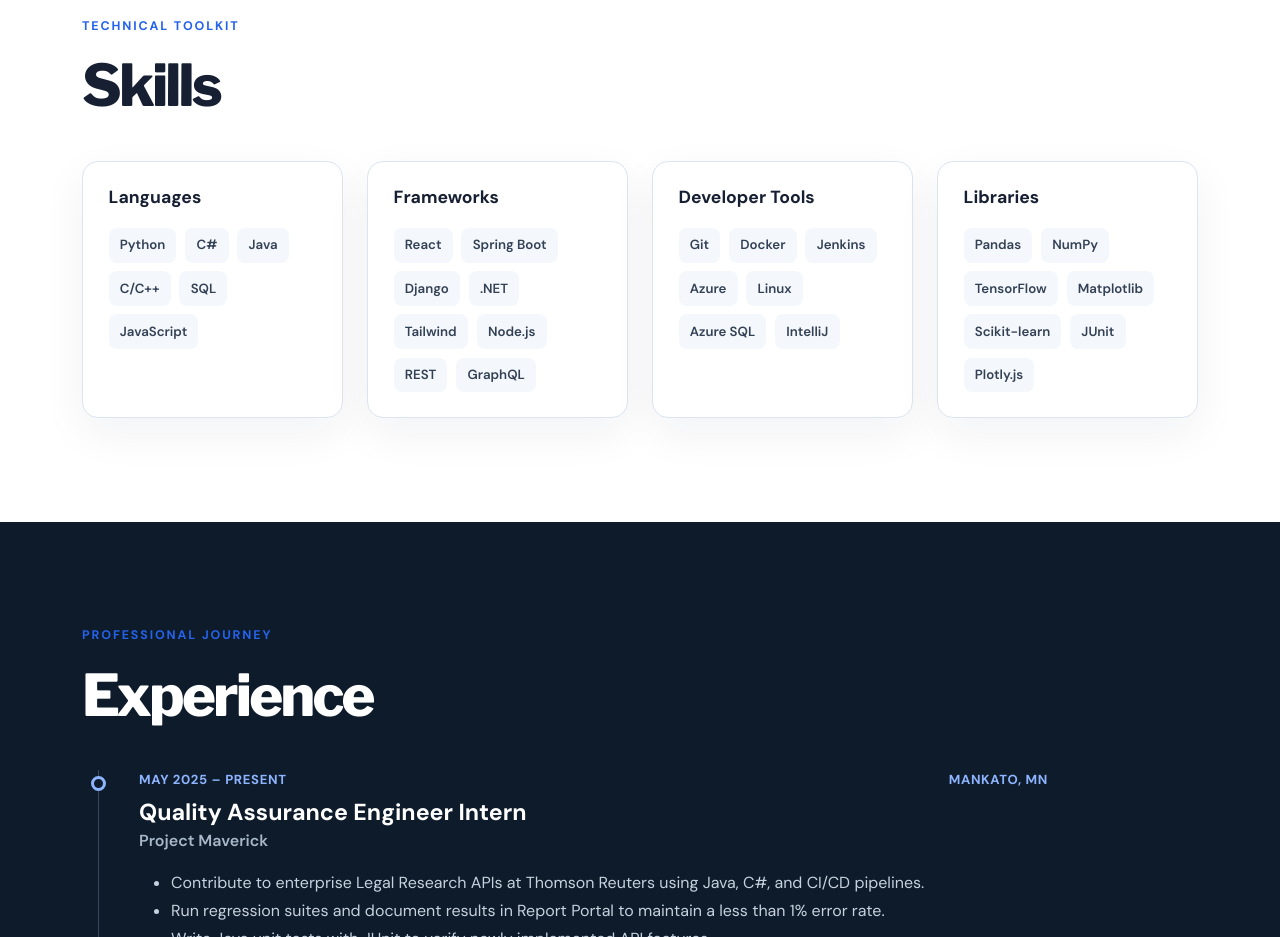
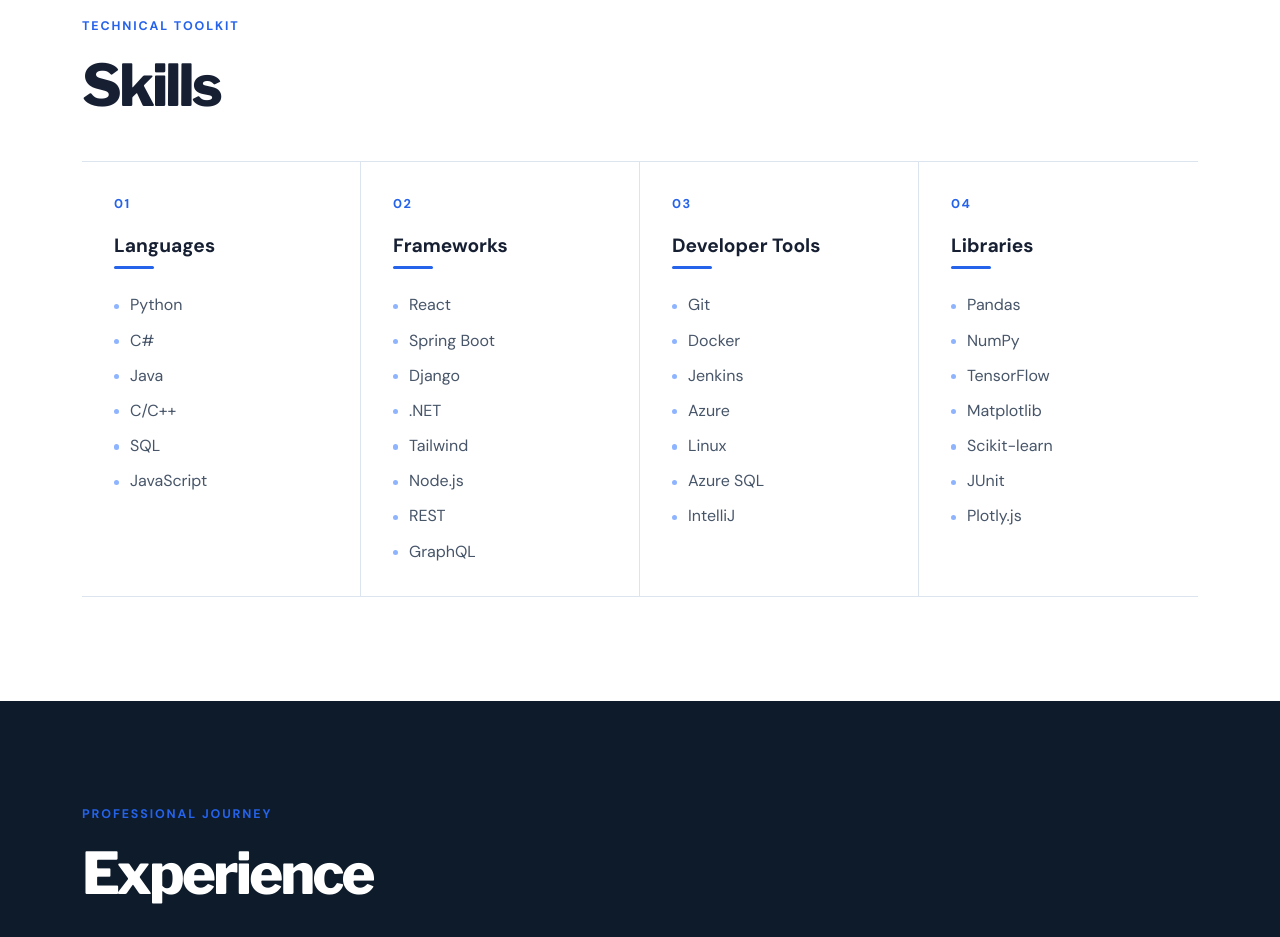
Before and after one commit to ZainaNadeem/Assignment1, a plain HTML site: page index.html in a window 1280 px wide. Shown: the part 1840-2777 px from the top of the page. Drawn offline with nearby package versions, Linux system fonts and the light colour scheme.

Commit message:
Redesign skills section

```diff
--- a/index.html
+++ b/index.html
@@ -104,11 +104,11 @@
           <p class="section-kicker">Technical Toolkit</p>
           <h2 class="section-title">Skills</h2>
         </div>
-        <div class="row g-4">
-          <div class="col-md-6 col-xl-3"><div class="skill-card h-100"><h3>Languages</h3><div class="tag-list"><span>Python</span><span>C#</span><span>Java</span><span>C/C++</span><span>SQL</span><span>JavaScript</span></div></div></div>
-          <div class="col-md-6 col-xl-3"><div class="skill-card h-100"><h3>Frameworks</h3><div class="tag-list"><span>React</span><span>Spring Boot</span><span>Django</span><span>.NET</span><span>Tailwind</span><span>Node.js</span><span>REST</span><span>GraphQL</span></div></div></div>
-          <div class="col-md-6 col-xl-3"><div class="skill-card h-100"><h3>Developer Tools</h3><div class="tag-list"><span>Git</span><span>Docker</span><span>Jenkins</span><span>Azure</span><span>Linux</span><span>Azure SQL</span><span>IntelliJ</span></div></div></div>
-          <div class="col-md-6 col-xl-3"><div class="skill-card h-100"><h3>Libraries</h3><div class="tag-list"><span>Pandas</span><span>NumPy</span><span>TensorFlow</span><span>Matplotlib</span><span>Scikit-learn</span><span>JUnit</span><span>Plotly.js</span></div></div></div>
+        <div class="row g-0 skills-list">
+          <div class="col-sm-6 col-xl-3"><div class="skill-group"><p class="skill-number">01</p><h3>Languages</h3><ul><li>Python</li><li>C#</li><li>Java</li><li>C/C++</li><li>SQL</li><li>JavaScript</li></ul></div></div>
+          <div class="col-sm-6 col-xl-3"><div class="skill-group"><p class="skill-number">02</p><h3>Frameworks</h3><ul><li>React</li><li>Spring Boot</li><li>Django</li><li>.NET</li><li>Tailwind</li><li>Node.js</li><li>REST</li><li>GraphQL</li></ul></div></div>
+          <div class="col-sm-6 col-xl-3"><div class="skill-group"><p class="skill-number">03</p><h3>Developer Tools</h3><ul><li>Git</li><li>Docker</li><li>Jenkins</li><li>Azure</li><li>Linux</li><li>Azure SQL</li><li>IntelliJ</li></ul></div></div>
+          <div class="col-sm-6 col-xl-3"><div class="skill-group"><p class="skill-number">04</p><h3>Libraries</h3><ul><li>Pandas</li><li>NumPy</li><li>TensorFlow</li><li>Matplotlib</li><li>Scikit-learn</li><li>JUnit</li><li>Plotly.js</li></ul></div></div>
         </div>
       </div>
     </section>
--- a/styles.css
+++ b/styles.css
@@ -37,17 +37,21 @@ a { color: inherit; }
 .lead-copy { font-size: 1.35rem; line-height: 1.65; }
 .text-secondary { color: var(--muted) !important; line-height: 1.75; }
 
-.info-card, .skill-card { border: 1px solid var(--line); border-radius: 1rem; background: #fff; box-shadow: 0 15px 45px rgba(20, 40, 70, .06); }
+.info-card { border: 1px solid var(--line); border-radius: 1rem; background: #fff; box-shadow: 0 15px 45px rgba(20, 40, 70, .06); }
 .info-card { padding: 2rem; }
-.info-card h3, .skill-card h3 { font-weight: 800; }
+.info-card h3 { font-weight: 800; }
 .info-card h3 { font-size: 1.35rem; }
 .stat-badge { padding: .55rem .8rem; border-radius: 999px; color: #17459e; background: var(--blue-soft); font-weight: 800; white-space: nowrap; }
 .achievement { margin-top: 1.5rem; padding-top: 1.2rem; border-top: 1px solid var(--line); color: var(--blue); font-weight: 700; }
-.skill-card { padding: 1.6rem; transition: transform .2s ease, box-shadow .2s ease; }
-.skill-card:hover { transform: translateY(-5px); box-shadow: 0 20px 50px rgba(20, 40, 70, .11); }
-.skill-card h3 { margin-bottom: 1.25rem; font-size: 1.1rem; }
-.tag-list { display: flex; flex-wrap: wrap; gap: .55rem; }
-.tag-list span { padding: .45rem .7rem; border-radius: .5rem; color: #334155; background: var(--mist); font-size: .83rem; font-weight: 600; }
+.skills-list { border-top: 1px solid var(--line); border-bottom: 1px solid var(--line); }
+.skill-group { min-height: 100%; padding: 2rem; border-right: 1px solid var(--line); }
+.skills-list > div:last-child .skill-group { border-right: 0; }
+.skill-number { margin-bottom: 1.3rem; color: var(--blue); font-size: .8rem; font-weight: 800; letter-spacing: .12em; }
+.skill-group h3 { position: relative; margin-bottom: 1.5rem; padding-bottom: .8rem; font-size: 1.2rem; font-weight: 800; }
+.skill-group h3::after { content: ""; position: absolute; bottom: 0; left: 0; width: 2.5rem; height: 3px; border-radius: 3px; background: var(--blue); }
+.skill-group ul { display: grid; gap: .7rem; margin: 0; padding: 0; list-style: none; }
+.skill-group li { position: relative; padding-left: 1rem; color: #475569; font-size: 1rem; }
+.skill-group li::before { content: ""; position: absolute; top: .65em; left: 0; width: .32rem; height: .32rem; border-radius: 50%; background: #8eb4ff; }
 
 .timeline { position: relative; max-width: 950px; margin-left: 1rem; padding-left: 2.5rem; border-left: 1px solid #35485d; }
 .timeline-item { position: relative; padding: 0 0 3.4rem; }
@@ -96,7 +100,7 @@ footer a { color: #fff; font-weight: 700; text-decoration: none; }
   .hero h1 { font-size: 3.65rem; }
   .hero .btn { width: 100%; }
   .section-pad { padding: 4rem 0; }
-  .info-card, .skill-card { padding: 1.4rem; }
+  .info-card { padding: 1.4rem; }
   .timeline { margin-left: .45rem; padding-left: 1.7rem; }
   .timeline-item::before { left: -2.2rem; }
   .timeline-meta { flex-direction: column; }
@@ -107,7 +111,14 @@ footer a { color: #fff; font-weight: 700; text-decoration: none; }
   .project-card-featured { grid-template-columns: 1fr; }
 }
 
+@media (min-width: 576px) and (max-width: 1199.98px) {
+  .skills-list > div:nth-child(2) .skill-group { border-right: 0; }
+  .skills-list > div:nth-child(-n+2) .skill-group { border-bottom: 1px solid var(--line); }
+}
+
 @media (max-width: 575.98px) {
+  .skills-list { border-bottom: 0; }
+  .skill-group, .skills-list > div:last-child .skill-group { padding: 1.6rem 0; border-right: 0; border-bottom: 1px solid var(--line); }
   .project-topline { flex-direction: column; }
 }
 @media (prefers-reduced-motion: reduce) {
```
